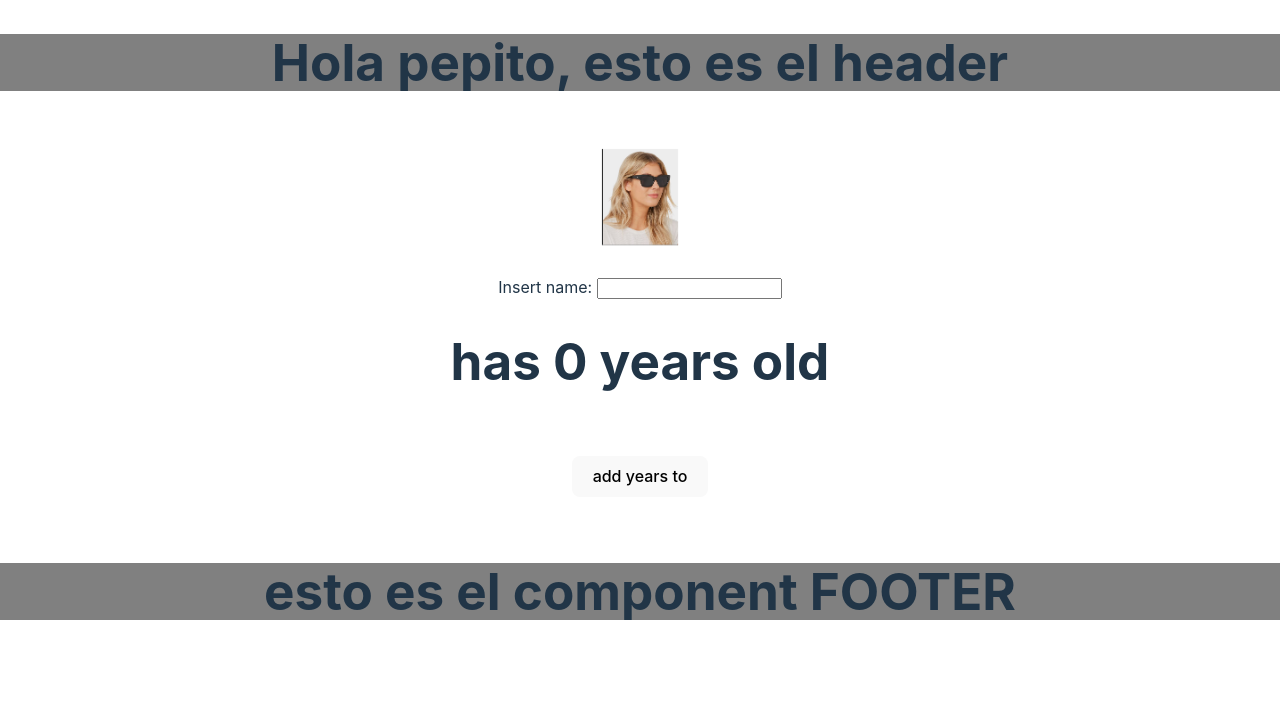
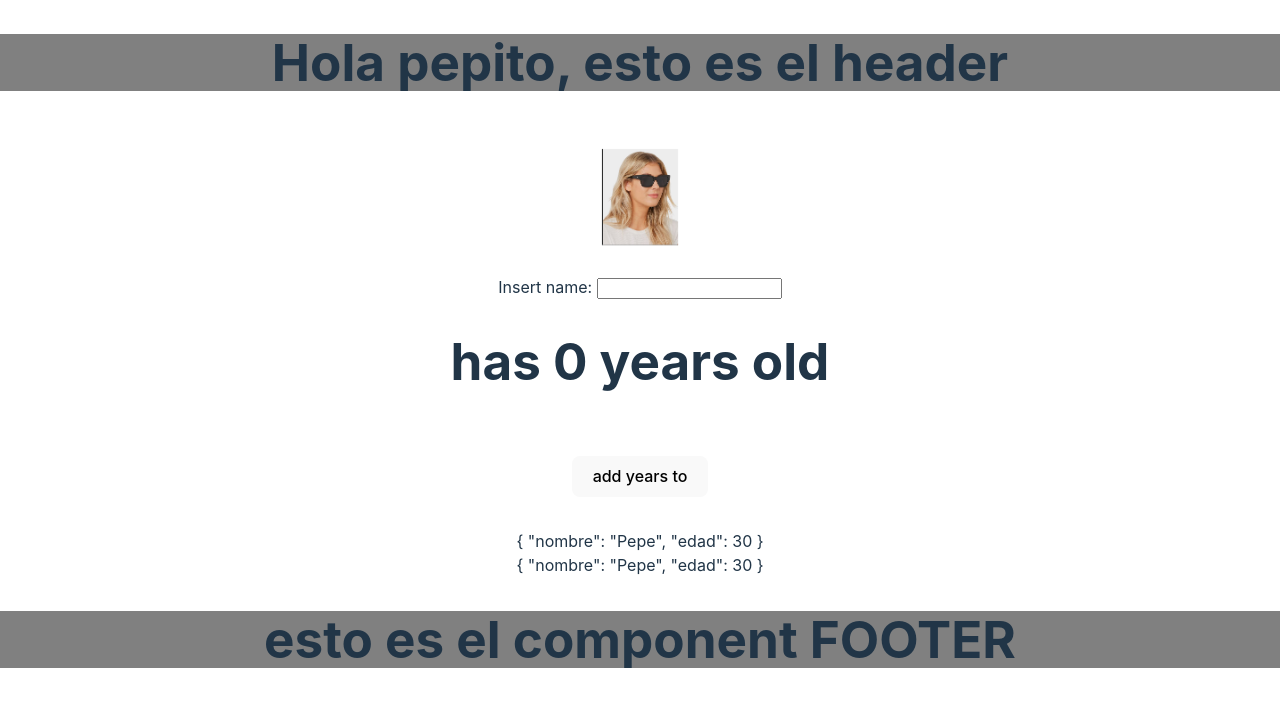
Before and after one commit to AndresDrimer/test-vue-2, a Vue app: page / in a window 1280 px wide. Shown: the top 706 px of the page. Built offline with nearby package versions, Linux system fonts and the light colour scheme.

Commit message:
pruebita

```diff
--- a/src/App.vue
+++ b/src/App.vue
@@ -1,12 +1,20 @@
 <script setup>
-import HelloWorld from './components/HelloWorld.vue'
-import TheHeader from './components/TheHeader.vue'
-import TheFooter from './components/TheFooter.vue'
-import {ref} from 'vue'
-
-components: {TheHeader, TheFooter}
+import HelloWorld from "./components/HelloWorld.vue";
+import TheHeader from "./components/TheHeader.vue";
+import TheFooter from "./components/TheFooter.vue";
+import { ref } from "vue";
 
 
+
+const datos = ref ({
+    nombre: "Pepe",
+    edad: 30,
+  },
+    {
+      nombre: "Laura",
+      edad: 45,
+    },
+    { nombre: "Juanca", edad: 3 });
 </script>
 
 <template>
@@ -15,9 +23,8 @@ components: {TheHeader, TheFooter}
     <a href="https://vitejs.dev" target="_blank">
       <img src="./assets/Screenshot-gafas.png" class="logo" alt="imagen random" />
     </a>
-
   </div>
-  <HelloWorld msg="Dale Andrecito" />
+  <HelloWorld :datos="datos" />
   <TheFooter />
 </template>
 
@@ -27,9 +34,11 @@ components: {TheHeader, TheFooter}
   padding: 1.5em;
   will-change: filter;
 }
+
 .logo:hover {
   filter: drop-shadow(0 0 2em #646cffaa);
 }
+
 .logo.vue:hover {
   filter: drop-shadow(0 0 2em #42b883aa);
 }
--- a/src/components/HelloWorld.vue
+++ b/src/components/HelloWorld.vue
@@ -1,24 +1,20 @@
 <script setup>
 import { ref } from 'vue'
-const name=ref("")
-
-defineProps({
-  msg: String,
-})
-
+const name = ref("")
 const age = ref(0)
-
+const props = defineProps ({ datos: String })
 </script>
 
 <template>
   <label> Insert name:
-  <input type="text" v-model="name"></label>
+    <input type="text" v-model="name"></label>
   <h1>{{ name }} has {{ age }} years old</h1>
 
   <div class="card">
     <button type="button" @click="age++">add years to {{ name }}</button>
 
   </div>
+  <div v-for="dato in datos" :key="dato.nombre"> {{datos}}</div>
 
 
 </template>
```
